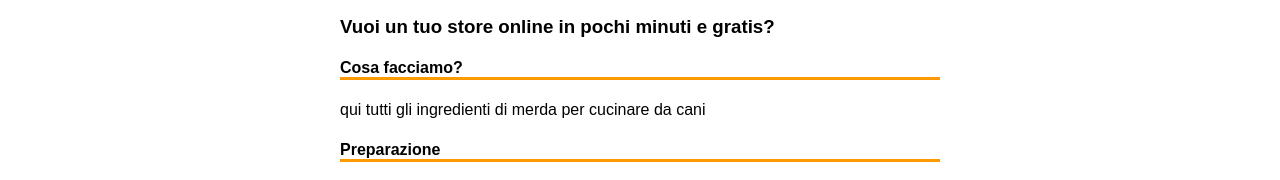
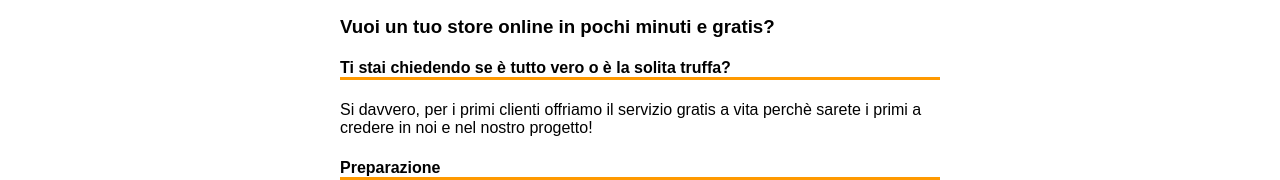
Before and after one commit to gtdale/Localivery, a plain HTML site: page index.html in a window 1280 px wide. Shown: the part 137-317 px from the top of the page. Drawn offline with Linux system fonts and the light colour scheme.

Commit message:
Update index.html

```diff
--- a/index.html
+++ b/index.html
@@ -19,8 +19,8 @@
 	</div>
 	<div id="content">
 		<h3>Vuoi un tuo store online in pochi minuti e gratis?</h3>
-		<h4>Cosa facciamo? </h4>
-		<p>qui tutti gli ingredienti di merda per cucinare da cani </p>
+		<h4>Ti stai chiedendo se è tutto vero o è la solita truffa? </h4>
+		<p>Si davvero, per i primi clienti offriamo il servizio gratis a vita perchè sarete i primi a credere in noi e nel nostro progetto! </p>
 
 		<h4>Preparazione</h4>
 		<ol>
```
